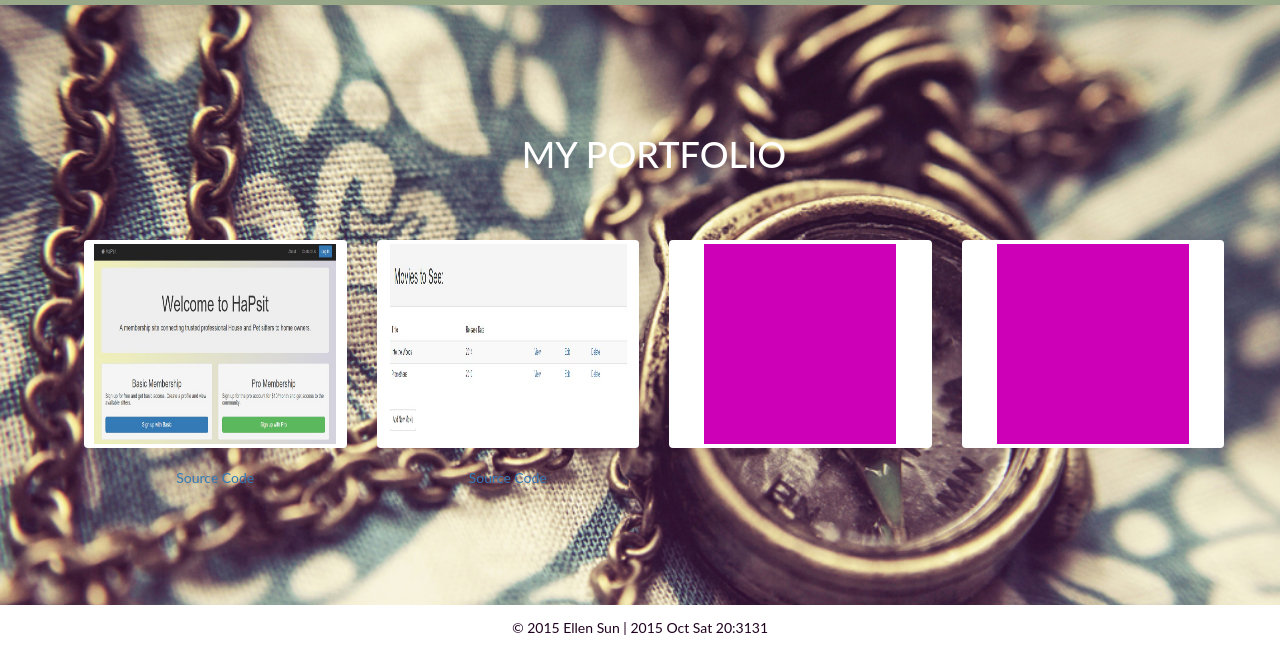
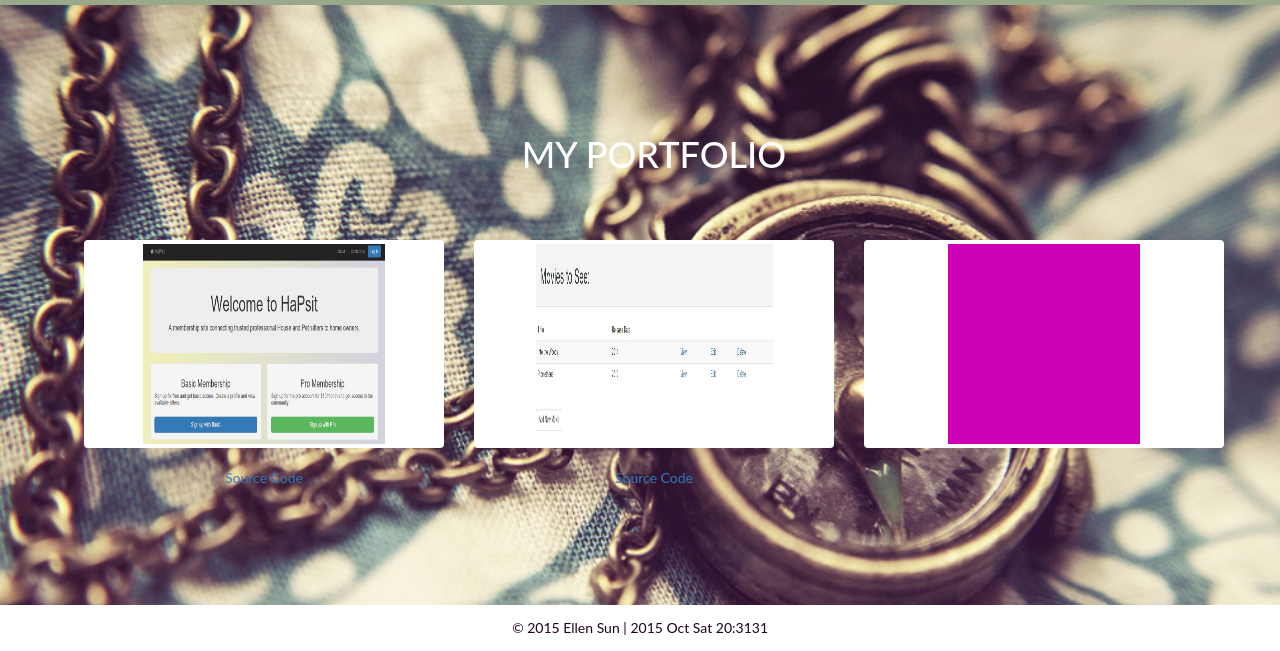
Before and after one commit to sunsplat/portfolio, a CodeIgniter app: page /database/ in a window 1280 px wide. Shown: the part 3404-4055 px from the top of the page. Run offline with CodeIgniter, Linux system fonts and the light colour scheme; some libraries are stand-ins or nearby versions.

Commit message:
3 thumbnails instead of 4

```diff
--- a/application/views/templates/snippets/thumbnails.php
+++ b/application/views/templates/snippets/thumbnails.php
@@ -6,24 +6,19 @@
 	</div>
 
 	<div class="row">
-	  <div class="col-xs-6 col-md-3">
+	  <div class="col-xs-6 col-md-4">
 	    <a href="https://stormy-ridge-1166.herokuapp.com/" class="thumbnail">
 	      <img class="thumbs" src="<?php echo base_url('assets/images/hapsit.jpg') ?>" alt="thumb">
 	    </a>
 	    <a class="center" href="https://github.com/sunsplat/simplecode_saas">Source Code</a>
 	  </div>
-	  <div class="col-xs-6 col-md-3">
+	  <div class="col-xs-6 col-md-4">
 	    <a href="https://tts2.herokuapp.com/" class="thumbnail">
 	      <img class="thumbs" src="<?php echo base_url('assets/images/movielist.jpg') ?>" alt="...">
 	    </a>
 	    <a class="center" href="https://github.com/sunsplat/tts">Source Code</a>
 	  </div>
-	  <div class="col-xs-6 col-md-3">
-	    <a href="#" class="thumbnail">
-	      <img src="<?php echo base_url('assets/images/thumb192x200.png') ?>" alt="...">
-	    </a>
-	  </div>
-	  <div class="col-xs-6 col-md-3">
+	  <div class="col-xs-6 col-md-4">
 	    <a href="#" class="thumbnail">
 	      <img src="<?php echo base_url('assets/images/thumb192x200.png') ?>" alt="...">
 	    </a>
```
